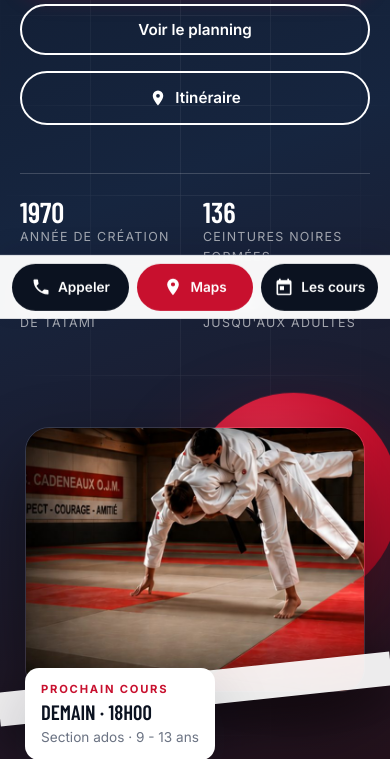
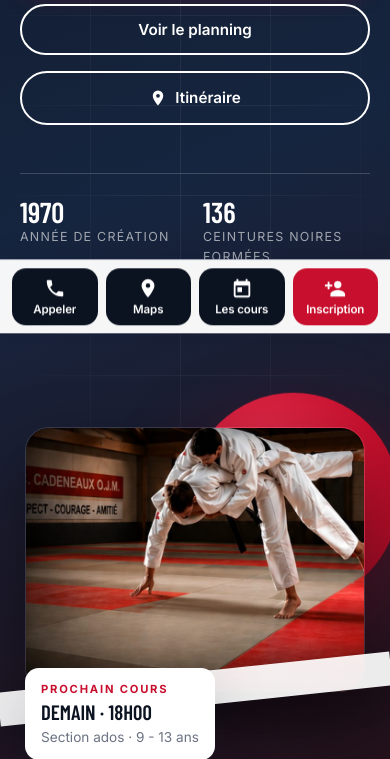
Before and after one commit to easypcinformatique-svg/Dev, a PHP site: page / in a window 390 px wide. Shown: the part 615-1374 px from the top of the page. Run offline with PHP 8.4, Linux system fonts and the light colour scheme; some web fonts are replaced.

Commit message:
feat(judo-club): ajouter un bouton flottant Inscription
L'inscription est l'action que le site cherche a declencher, et c'etait la
seule a ne pas etre atteignable depuis la barre flottante. Elle y prend la
place d'action principale (rouge) ; Maps redevient neutre.

A quatre actions, la barre ne tenait plus en largeur sur mobile avec le
libelle a cote de l'icone : sous 820 px elle passe en barre d'onglets, icone
au-dessus du libelle, et resserre encore sa typographie sous 360 px. Verifie
de 320 a 1440 px, aucun libelle tronque.

Au passage : la place reservee a la barre etait prise sur body, ce qui
laissait une bande blanche sous le pied de page la ou la barre se masque, a
l'approche du formulaire de contact. Elle est desormais prise sur le footer,
dont le fond est sombre.

Co-Authored-By: Claude Opus 5 <noreply@anthropic.com>
Claude-Session: https://claude.ai/code/session_01PvTfC2ERNcfstCjCoQBWby

```diff
--- a/judo-club/css/style.css
+++ b/judo-club/css/style.css
@@ -1922,9 +1922,31 @@ body { padding-bottom: 0; }
         gap: var(--space-2);
         box-shadow: 0 -8px 24px rgba(11, 18, 32, .08);
     }
-    .fab { flex: 1; padding: .85rem .5rem; font-size: .85rem; }
-    body { padding-bottom: 72px; }
-    .to-top { bottom: 84px; }
+    /* quatre actions : barre d'onglets, icone au-dessus du libelle */
+    .fab {
+        flex: 1;
+        flex-direction: column;
+        gap: .3rem;
+        padding: .6rem .25rem;
+        font-size: .72rem;
+        letter-spacing: -.01em;
+        border-radius: var(--radius);
+        min-width: 0;
+    }
+    .fab svg { width: 22px; height: 22px; }
+    .fab span { overflow: hidden; text-overflow: ellipsis; max-width: 100%; }
+    /* la place reservee a la barre est prise sur le footer, dont le fond est
+       sombre : sinon une bande blanche apparait sous le pied de page, la ou la
+       barre se masque (a l'approche du formulaire de contact). */
+    body { padding-bottom: 0; }
+    .footer { padding-bottom: calc(var(--space-8) + 84px); }
+    .to-top { bottom: 96px; }
+}
+
+/* ecrans les plus etroits : le libelle le plus long doit rester lisible */
+@media (max-width: 360px) {
+    .sticky-cta { padding-inline: var(--space-2); gap: 4px; }
+    .fab { font-size: .68rem; padding: .6rem .15rem; }
 }
 
 /* ---------- Cartes de cours : photos réelles ---------- */
--- a/judo-club/index.html
+++ b/judo-club/index.html
@@ -1228,13 +1228,17 @@ La lightbox (js/main.js) fonctionne sans autre réglage.
         <svg width="20" height="20" viewBox="0 0 24 24" fill="currentColor" aria-hidden="true"><path d="M6.6 10.8a15.1 15.1 0 0 0 6.6 6.6l2.2-2.2a1 1 0 0 1 1-.24 11.4 11.4 0 0 0 3.6.58 1 1 0 0 1 1 1V20a1 1 0 0 1-1 1A17 17 0 0 1 3 4a1 1 0 0 1 1-1h3.5a1 1 0 0 1 1 1 11.4 11.4 0 0 0 .58 3.6 1 1 0 0 1-.25 1z"/></svg>
         <span>Appeler</span>
     </a>
-    <a class="fab fab--primary" href="https://www.google.com/maps/dir/?api=1&amp;destination=Complexe+sportif+des+Bouroumettes%2C+7+chemin+de+Pierrefeu%2C+13170+Les+Pennes-Mirabeau" target="_blank" rel="noopener">
+    <a class="fab" href="https://www.google.com/maps/dir/?api=1&amp;destination=Complexe+sportif+des+Bouroumettes%2C+7+chemin+de+Pierrefeu%2C+13170+Les+Pennes-Mirabeau" target="_blank" rel="noopener">
         <svg width="20" height="20" viewBox="0 0 24 24" fill="currentColor" aria-hidden="true"><path d="M12 2a7 7 0 0 0-7 7c0 5.2 7 13 7 13s7-7.8 7-13a7 7 0 0 0-7-7m0 9.5A2.5 2.5 0 1 1 14.5 9 2.5 2.5 0 0 1 12 11.5"/></svg>
         <span>Maps</span>
     </a>
     <a class="fab" href="#cours">
         <svg width="20" height="20" viewBox="0 0 24 24" fill="currentColor" aria-hidden="true"><path d="M19 4h-1V2h-2v2H8V2H6v2H5a2 2 0 0 0-2 2v14a2 2 0 0 0 2 2h14a2 2 0 0 0 2-2V6a2 2 0 0 0-2-2m0 16H5V9h14zM7 11h5v5H7z"/></svg>
         <span>Les cours</span>
+    </a>
+    <a class="fab fab--primary" href="#inscription">
+        <svg width="20" height="20" viewBox="0 0 24 24" fill="currentColor" aria-hidden="true"><path d="M15 12a4 4 0 1 0-4-4 4 4 0 0 0 4 4m0 2c-3.3 0-8 1.7-8 4.5V21h16v-2.5c0-2.8-4.7-4.5-8-4.5M6 8V5H4v3H1v2h3v3h2v-3h3V8z"/></svg>
+        <span>Inscription</span>
     </a>
 </nav>
 
```
